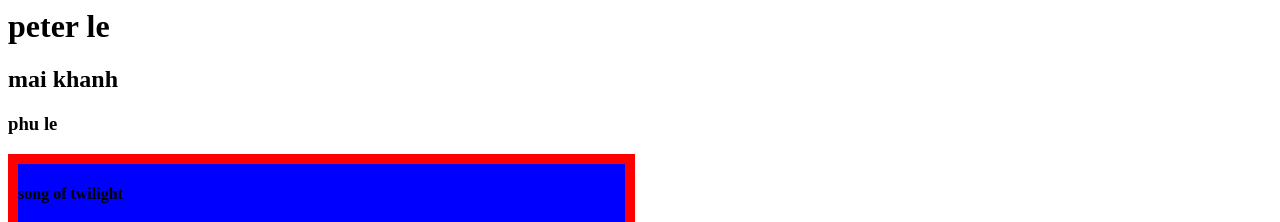
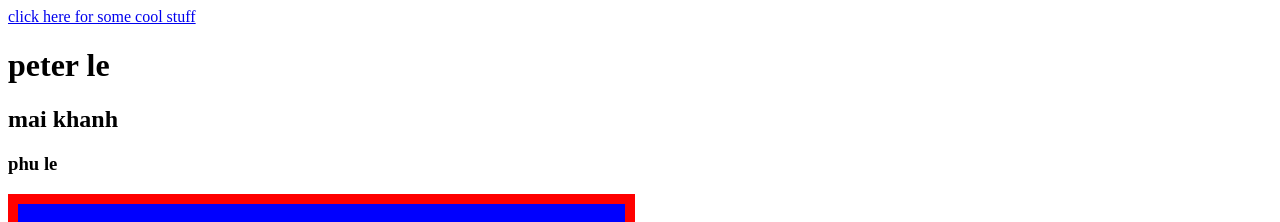
Before and after one commit to NinjaTyper/peterle2011.github.io, a plain HTML site: page index.html in a window 1280 px wide. Shown: the top 222 px of the page. Drawn offline with Linux system fonts and the light colour scheme.

Commit message:
add link

```diff
--- a/index.html
+++ b/index.html
@@ -3,6 +3,7 @@
     <title>Peter's family</title>
 </head>
 <body>
+    <a href="coolstuff.html">click here for some cool stuff</a>
     <h1>peter le</h1>
     <h2>mai khanh</h2>
     <h3>phu le</h3>
```
